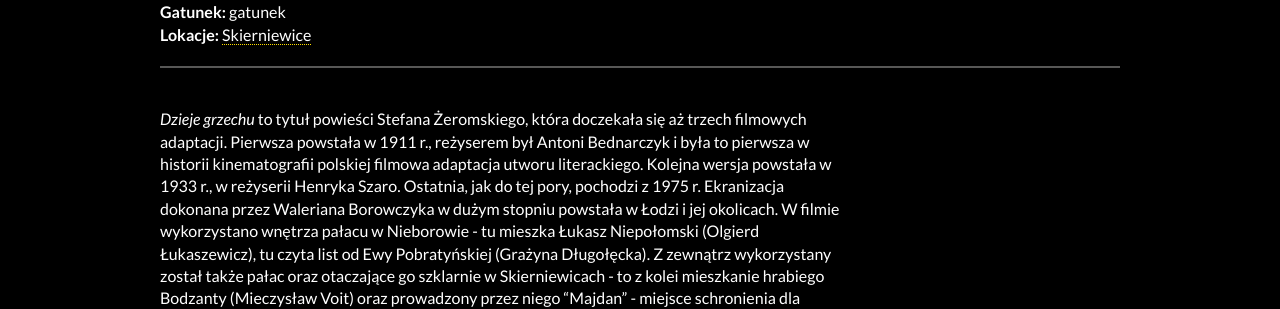
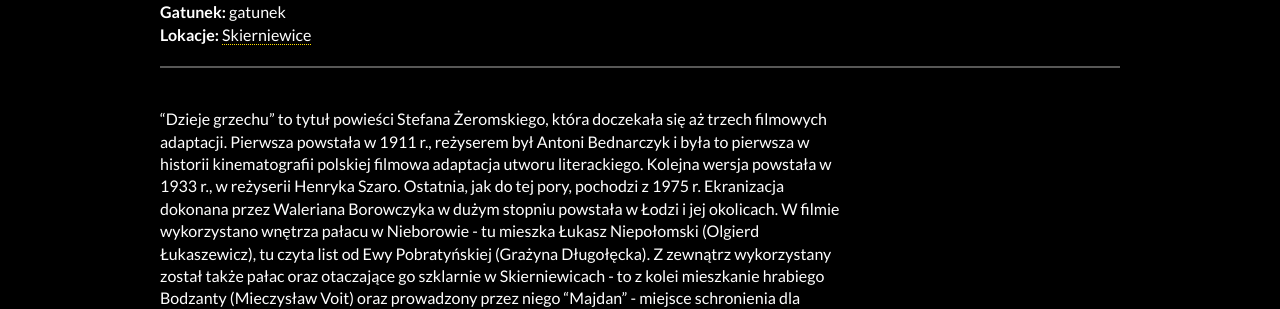
Before and after one commit to fusilli/filmowelodzkie, a Jekyll site: the page built from _filmy/dzieje-grzechu.md, in a window 1280 px wide. Shown: the part 303-612 px from the top of the page. Built offline with Jekyll 4.4.1, drawn with Linux system fonts in a browser that asks for light colours; nearby versions of some CDN libraries; some of the changed text lies outside the part shown.

```diff
--- a/_filmy/dzieje-grzechu.md
+++ b/_filmy/dzieje-grzechu.md
@@ -7,6 +7,6 @@ gatunki:
 lokacje:
   - lokacja: Skierniewice
 ---
-*Dzieje grzechu* to tytuł powieści Stefana Żeromskiego, która doczekała się aż trzech filmowych adaptacji. Pierwsza powstała w 1911 r., reżyserem był Antoni Bednarczyk i była to pierwsza w historii kinematografii polskiej filmowa adaptacja utworu literackiego. Kolejna wersja powstała w 1933 r., w reżyserii Henryka Szaro. Ostatnia, jak do tej pory, pochodzi z 1975 r.
+"Dzieje grzechu" to tytuł powieści Stefana Żeromskiego, która doczekała się aż trzech filmowych adaptacji. Pierwsza powstała w 1911 r., reżyserem był Antoni Bednarczyk i była to pierwsza w historii kinematografii polskiej filmowa adaptacja utworu literackiego. Kolejna wersja powstała w 1933 r., w reżyserii Henryka Szaro. Ostatnia, jak do tej pory, pochodzi z 1975 r.
 Ekranizacja dokonana przez Waleriana Borowczyka w dużym stopniu powstała w Łodzi i jej okolicach. W filmie wykorzystano wnętrza pałacu w Nieborowie - tu mieszka Łukasz Niepołomski (Olgierd Łukaszewicz), tu czyta list od Ewy Pobratyńskiej (Grażyna Długołęcka). Z zewnątrz wykorzystany został także pałac oraz otaczające go szklarnie w Skierniewicach - to z kolei mieszkanie hrabiego Bodzanty (Mieczysław Voit) oraz prowadzony przez niego "Majdan" - miejsce schronienia dla upadłych kobiet.
 W filmie wykorzystano również szereg plenerów łódzkich. Wnętrza pałacu Gustawa Kindermanna przy ul. Piotrkowskiej 151 przeobraziły się w kantor kolejowy, gdzie pracuje Pobratyńska. Altana w parku im. Poniatowskiego to ogród w majątku hrabiego Bodzanty. Wnętrza i ogród przy pałacu Wilhelma Schweikerta przy ul. Piotrkowskiej 262 to z kolei miejsce gdzie Pobratyńska umawia się z Niepołomskim na wspólny wyjazd.
```
